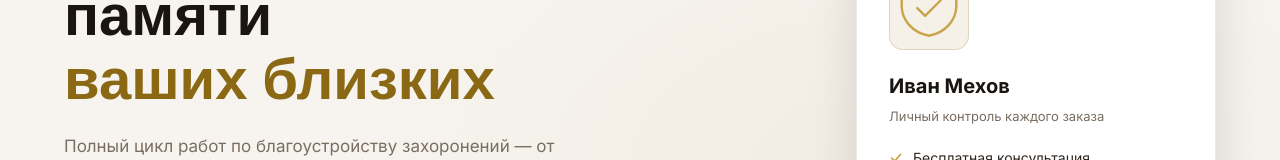
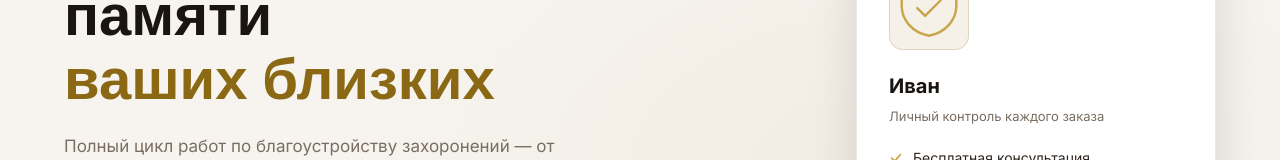
Before and after one commit to murzzsite/memorial-barnaul, a plain HTML site: page index.html in a window 1280 px wide. Shown: the part 280-440 px from the top of the page. Drawn offline with Linux system fonts and the light colour scheme.

Commit message:
fix: remove last name, keep first name only

```diff
--- a/index.html
+++ b/index.html
@@ -72,7 +72,7 @@
         <div class="hero__icon-big">
           <svg viewBox="0 0 80 80" fill="none" width="80" height="80"><path d="M40 8L12 22v14c0 14 10.8 27.2 28 30.4C57.2 63.2 68 50 68 36V22L40 8z" stroke="#c9a44a" stroke-width="2.5" stroke-linejoin="round"/><path d="M28 38l8 8 16-16" stroke="#c9a44a" stroke-width="2.5" stroke-linecap="round" stroke-linejoin="round"/></svg>
         </div>
-        <div class="hero__card-title">Иван Мехов</div>
+        <div class="hero__card-title">Иван</div>
         <div class="hero__card-sub">Личный контроль каждого заказа</div>
         <div class="hero__card-items">
           <div class="hero__card-item">
```
